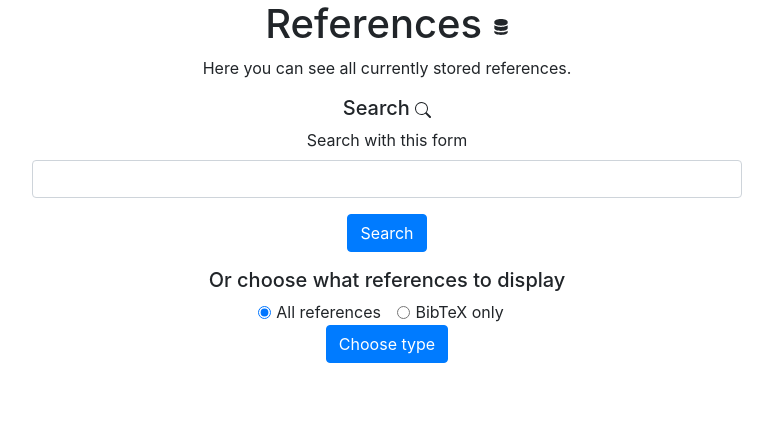
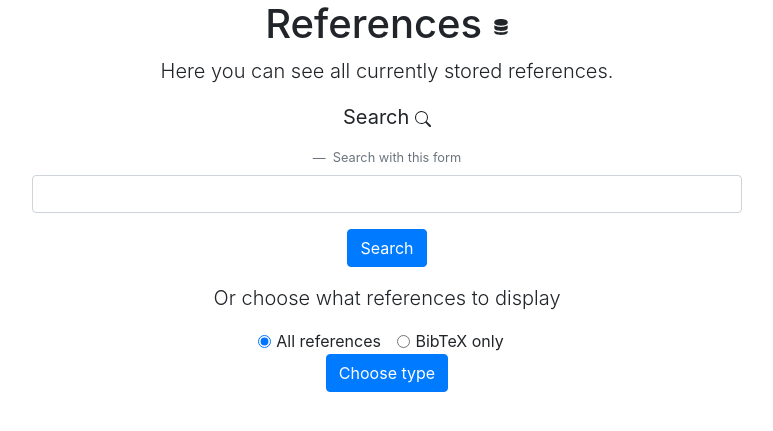
Before and after one commit to neoh-uni/ohtu-citecontroller, a Flask app: page /references in a window 1280 px wide. Shown: the part 56-487 px from the top of the page, without its empty margins (253-1026 px from the left). Run offline with Flask 3, Linux system fonts and the light colour scheme; some libraries are stand-ins or nearby versions.

Commit message:
More typografy added to ui

```diff
--- a/src/templates/references.html
+++ b/src/templates/references.html
@@ -9,23 +9,26 @@
           <path d="M14.667 11.668a6.51 6.51 0 0 1-1.458.789c-1.4.56-3.242.876-5.21.876-1.966 0-3.809-.316-5.208-.876a6.51 6.51 0 0 1-1.458-.79v1.666C1.333 14.806 4.318 16 8 16s6.667-1.194 6.667-2.667v-1.665z"/>
         </svg>
       </h1>
-      <p>
+      <p class="lead">
         Here you can see all currently stored references.
       </p>
-      <div class="text-center">
 
-        <h5>Search
+        <figure>
+          <blockquote class="blockquote">Search
             <svg xmlns="http://www.w3.org/2000/svg" width="16" height="16" fill="currentColor" class="bi bi-search" viewBox="0 0 16 16">
               <path d="M11.742 10.344a6.5 6.5 0 1 0-1.397 1.398h-.001c.03.04.062.078.098.115l3.85 3.85a1 1 0 0 0 1.415-1.414l-3.85-3.85a1.007 1.007 0 0 0-.115-.1zM12 6.5a5.5 5.5 0 1 1-11 0 5.5 5.5 0 0 1 11 0z"/>
             </svg>
-        </h5>
+          </blockquote>
 
           <form action="/search" method="post">
 
             <div class="form-group text-center">
+              <figcaption class="blockquote-footer">
                 <label for="input">Search with this form</label>
                 <input type="text" class="form-control" id="input_keyword" name="keyword">
+              </figcaption>
             </div>
+          </figure>
 
           <div class="form-group text-center">
             <input type="submit" class="btn btn-primary" value="Search">
@@ -33,7 +36,7 @@
 
         </form>
 
-      <h5>Or choose what references to display</h5>
+      <p class="lead">Or choose what references to display</p>
       <form action="/display_references" method="post">
 
         <div class="form-check form-check-inline">
```
Also changed, not shown: src/templates/index.html (+2 -5 lines). Lines whose indentation alone changed are shown as unchanged.
